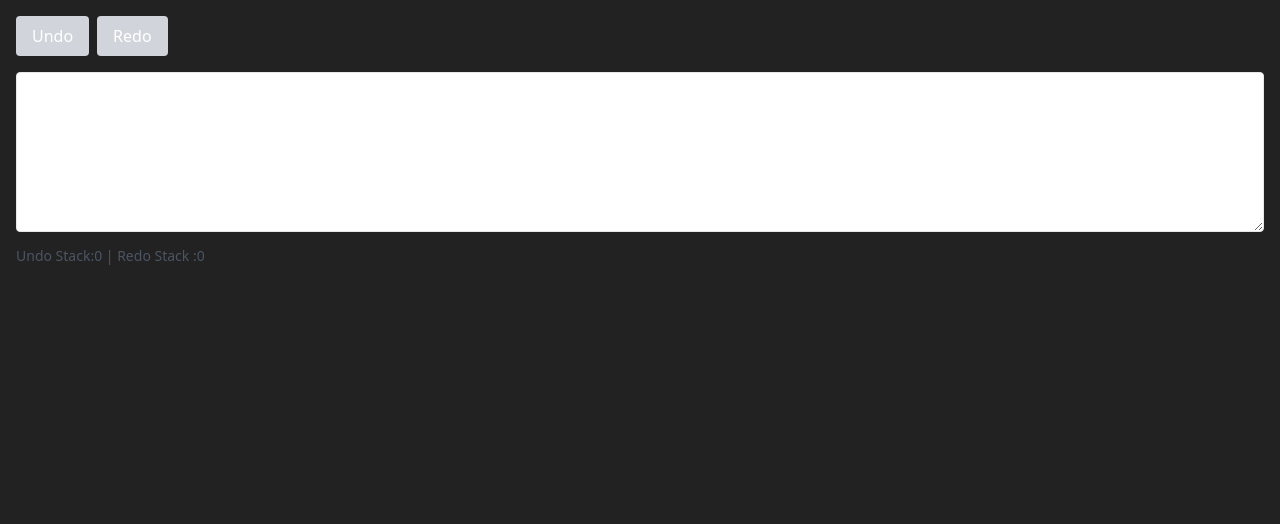
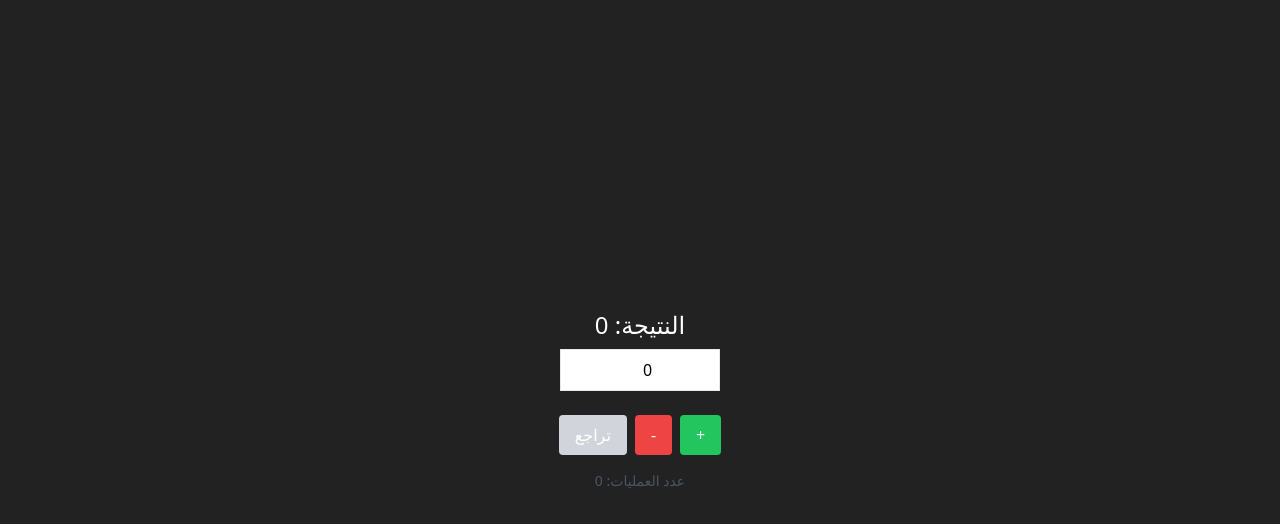
Before and after one commit to mhmd-salah/revReactjs, a React (Vite) app: page /about in a window 1280 px wide. Shown: the top 524 px of the page. Built offline with nearby package versions, Linux system fonts and the light colour scheme.

Commit message:
simple calc using command pattern

```diff
--- a/src/App.tsx
+++ b/src/App.tsx
@@ -1,4 +1,4 @@
-import TextEditor from "./components/TextEditor/TextEditor";
+import CalcComponent from "./calculatorWithCommandPattern/CalcComponent";
 import { CreditStrategy } from "./payment strategies/creditStrategy";
 import { PaymentContext } from "./payment strategies/paymentContext";
 
@@ -8,7 +8,8 @@ const App = () => {
   paymentContext.pay(12);
   return (
     <div>
-      <TextEditor />
+      {/* <TextEditor /> */}
+      <CalcComponent />
     </div>
   );
 };
--- /dev/null
+++ b/src/calculatorWithCommandPattern/CalcComponent.tsx
@@ -0,0 +1,71 @@
+import { useState } from "react";
+import { AddCommand, SubtractCommand } from "./calcutatorCommands";
+import { Command } from "../commands/interfaces";
+
+const CalcComponent = () => {
+  const [result, setResult] = useState(0);
+  const [number, setNumber] = useState(0);
+  const [operations, setOperations] = useState<Command[]>([]);
+
+  const handleAdd = () => {
+    const command = new AddCommand(number, setResult, result);
+    command.execute();
+    setOperations([...operations, command]);
+  };
+
+  const handleSubtract = () => {
+    const command = new SubtractCommand(number, setNumber, result);
+    command.execute();
+    setOperations([...operations, command]);
+  };
+
+  const handleUndo = () => {
+    if (operations.length === 0) return;
+
+    const lastCommand = operations[operations.length - 1];
+    lastCommand.undo();
+    setOperations(operations.slice(0, -1));
+  };
+
+  return (
+    <div className="p-4 text-center" dir="rtl">
+      <div className="mb-4">
+        <p className="text-2xl mb-2 text-white ">النتيجة: {result}</p>
+        <input
+          type="number"
+          value={number}
+          onChange={(e) => setNumber(Number(e.target.value))}
+          className="border p-2 mb-2 text-center w-40"
+        />
+      </div>
+
+      <div className="flex gap-2 justify-center mb-4">
+        <button
+          onClick={handleAdd}
+          className="px-4 py-2 bg-green-500 text-white rounded"
+        >
+          +
+        </button>
+        <button
+          onClick={handleSubtract}
+          className="px-4 py-2 bg-red-500 text-white rounded"
+        >
+          -
+        </button>
+        <button
+          onClick={handleUndo}
+          disabled={operations.length === 0}
+          className="px-4 py-2 bg-blue-500 text-white rounded disabled:bg-gray-300"
+        >
+          تراجع
+        </button>
+      </div>
+
+      <div className="text-sm text-gray-600">
+        عدد العمليات: {operations.length}
+      </div>
+    </div>
+  );
+};
+
+export default CalcComponent;
--- /dev/null
+++ b/src/calculatorWithCommandPattern/calcutatorCommands.ts
@@ -0,0 +1,34 @@
+interface Command {
+  execute(): void;
+  undo(): void;
+}
+
+export class AddCommand implements Command {
+  constructor(
+    private number: number,
+    private setResult: (value: number) => void,
+    private currentResult: number
+  ) {}
+
+  execute() {
+    this.setResult(this.currentResult + this.number);
+  }
+  undo(): void {
+    this.setResult(this.currentResult - this.number);
+  }
+}
+
+export class SubtractCommand implements Command {
+  constructor(
+    private number: number,
+    private setResult: (value: number) => void,
+    private currentResult: number
+  ) {}
+
+  execute(): void {
+    this.setResult(this.currentResult - this.number);
+  }
+  undo(): void {
+    this.setResult(this.currentResult + this.number);
+  }
+}
--- a/src/components/rootLayout/Header.tsx
+++ b/src/components/rootLayout/Header.tsx
@@ -1,10 +1,5 @@
+const Header = () => {
+  return <header></header>;
+};
 
-const Header = () => {
-  return (
-    <header>
-
-    </header>
-  )
-}
-
-export default Header
+export default Header;
--- a/src/index.css
+++ b/src/index.css
@@ -2,11 +2,11 @@
 @tailwind components;
 @tailwind utilities;
 
-body{
+body {
   background-color: #222;
-  color: white;
   height: 100vh;
-
+  display: grid;
+  place-items: center;
 }
 
 /*
```
Also changed, not shown: opt.js (+5 -7 lines), 1 other file (tests, documents, lock files or other folders).
